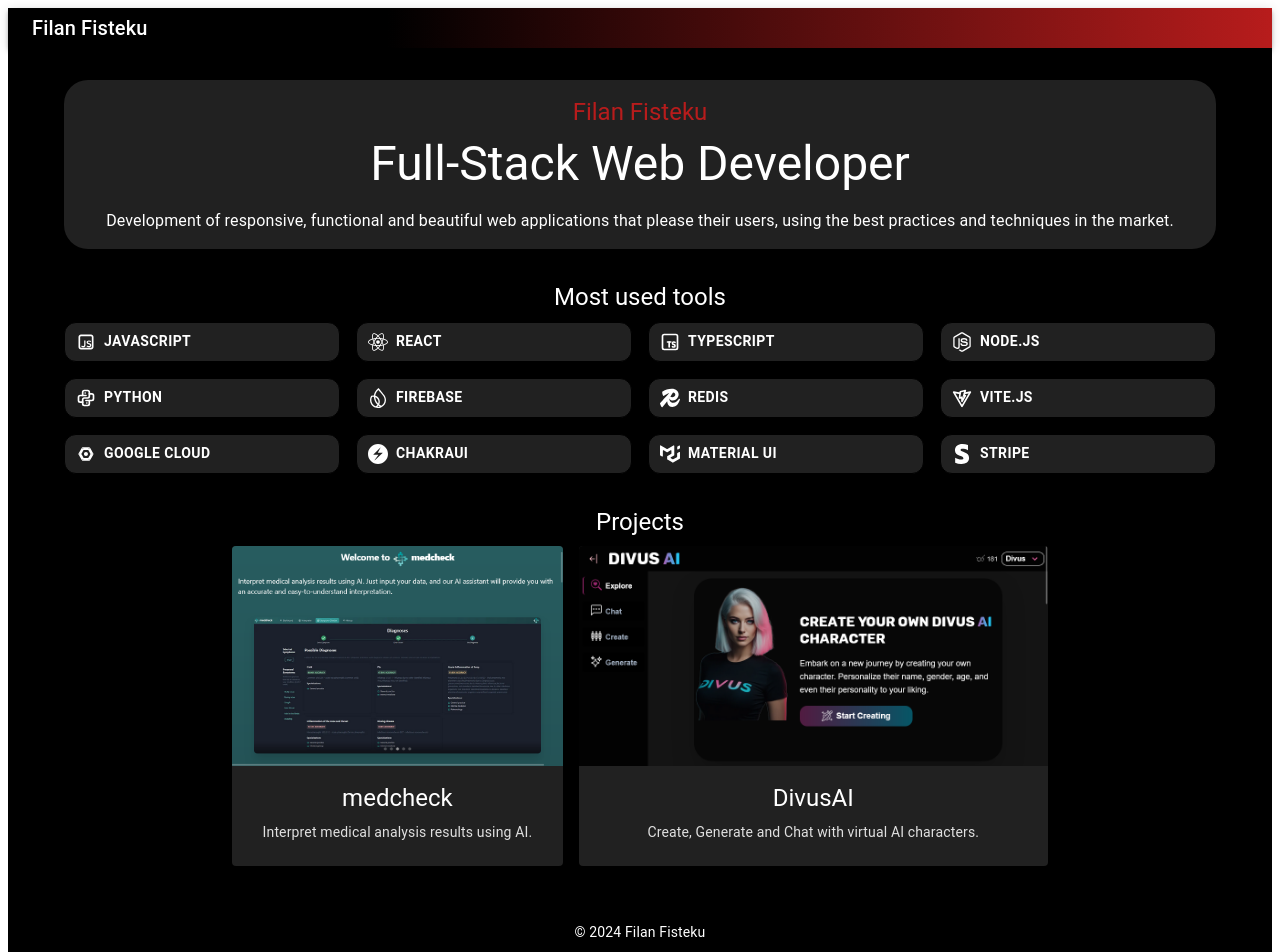
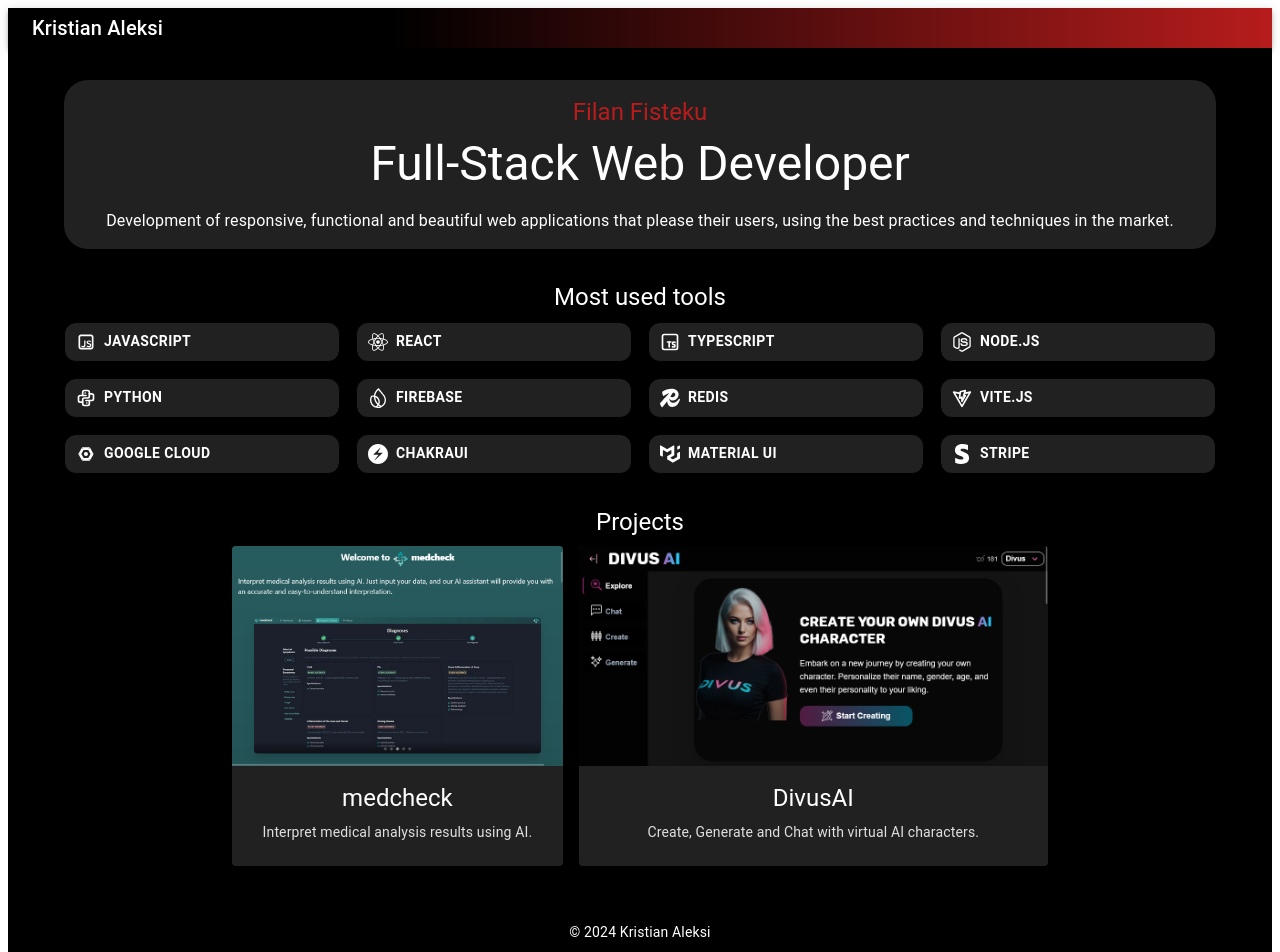
Before and after one commit to dev-kristian/dev-portfolio, a React (Vite) app: page / in a window 1280 px wide. Shown: the top 952 px of the page. Built offline with nearby package versions, Linux system fonts and the light colour scheme; the HTML template or start-up script is replaced by a standard one.

Commit message:
changed name;

```diff
--- a/src/components/Footer.tsx
+++ b/src/components/Footer.tsx
@@ -4,7 +4,7 @@
 const Footer: React.FC = () => (
   <Box sx={{ p: 3, textAlign: 'center', background: 'black', color:'white' }}>
     <Typography variant="body2">
-      © {new Date().getFullYear()} Filan Fisteku
+      © {new Date().getFullYear()} Kristian Aleksi
     </Typography>
   </Box>
 );
--- a/src/components/Header.tsx
+++ b/src/components/Header.tsx
@@ -9,7 +9,7 @@
   }}>
     <Toolbar>
       <Typography variant="h6" component="div" sx={{ flexGrow: 1 }}>
-        Filan Fisteku
+        Kristian Aleksi
       </Typography>
     </Toolbar>
   </AppBar>
```
